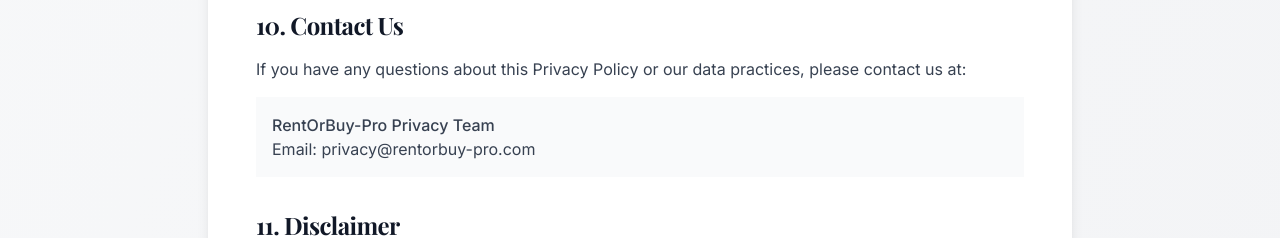
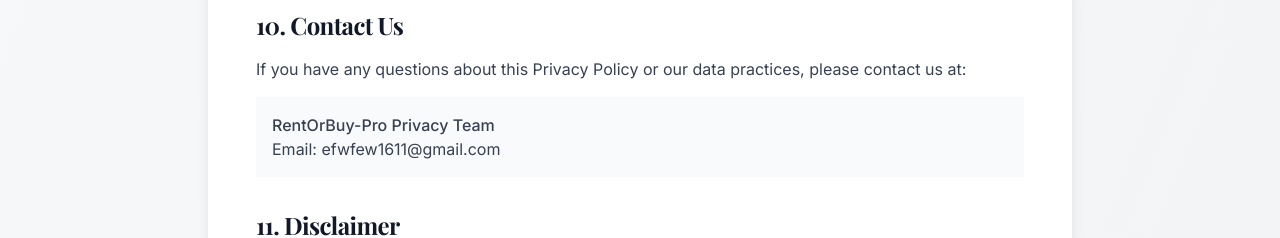
Before and after one commit to TrevorGall16/buyorrent, a Next.js app: page /privacy in a window 1280 px wide. Shown: the part 2760-2998 px from the top of the page. Built offline with nearby package versions, Linux system fonts and the light colour scheme; no server answers; a web font is replaced by a local one.

Commit message:
correctnameofdomain

```diff
--- a/app/layout.tsx
+++ b/app/layout.tsx
@@ -24,7 +24,7 @@ const playfair = Playfair_Display({
 export const metadata: Metadata = {
   title: "RentOrBuy-Pro - Buy vs Rent Calculator",
   description: "Compare buying vs renting with real market data for 500+ cities. Make informed financial decisions.",
-  metadataBase: new URL(process.env.NEXT_PUBLIC_BASE_URL || 'https://www.rentorbuyworld.com'),
+  metadataBase: new URL('https://www.rentorbuyworld.com'),
 
   verification: {
     google: "ngEI4shSwK612Qfhfo-EHwAua2nf376xPxU6ib9ta74",
--- a/app/privacy/page.tsx
+++ b/app/privacy/page.tsx
@@ -161,7 +161,7 @@ export default function PrivacyPage() {
               </p>
               <div className="bg-gray-50 p-4 rounded-lg">
                 <p className="text-gray-700 font-medium">RentOrBuy-Pro Privacy Team</p>
-                <p className="text-gray-700">Email: privacy@rentorbuy-pro.com</p>
+                <p className="text-gray-700">Email: efwfew1611@gmail.com</p>
               </div>
             </section>
 
--- a/scripts/generate-sitemap.js
+++ b/scripts/generate-sitemap.js
@@ -1,8 +1,8 @@
 const fs = require('fs');
 const path = require('path');
 
-// CONFIG
-const BASE_URL = 'https://rentorbuy-pro.com';
+// CONFIG - UPDATED DOMAIN
+const BASE_URL = 'https://www.rentorbuyworld.com';
 const CITIES_PATH = path.join(__dirname, '../data/cities.json');
 const PUBLIC_PATH = path.join(__dirname, '../public/sitemap.xml');
 
```
Also changed, not shown: public/robots.txt.
